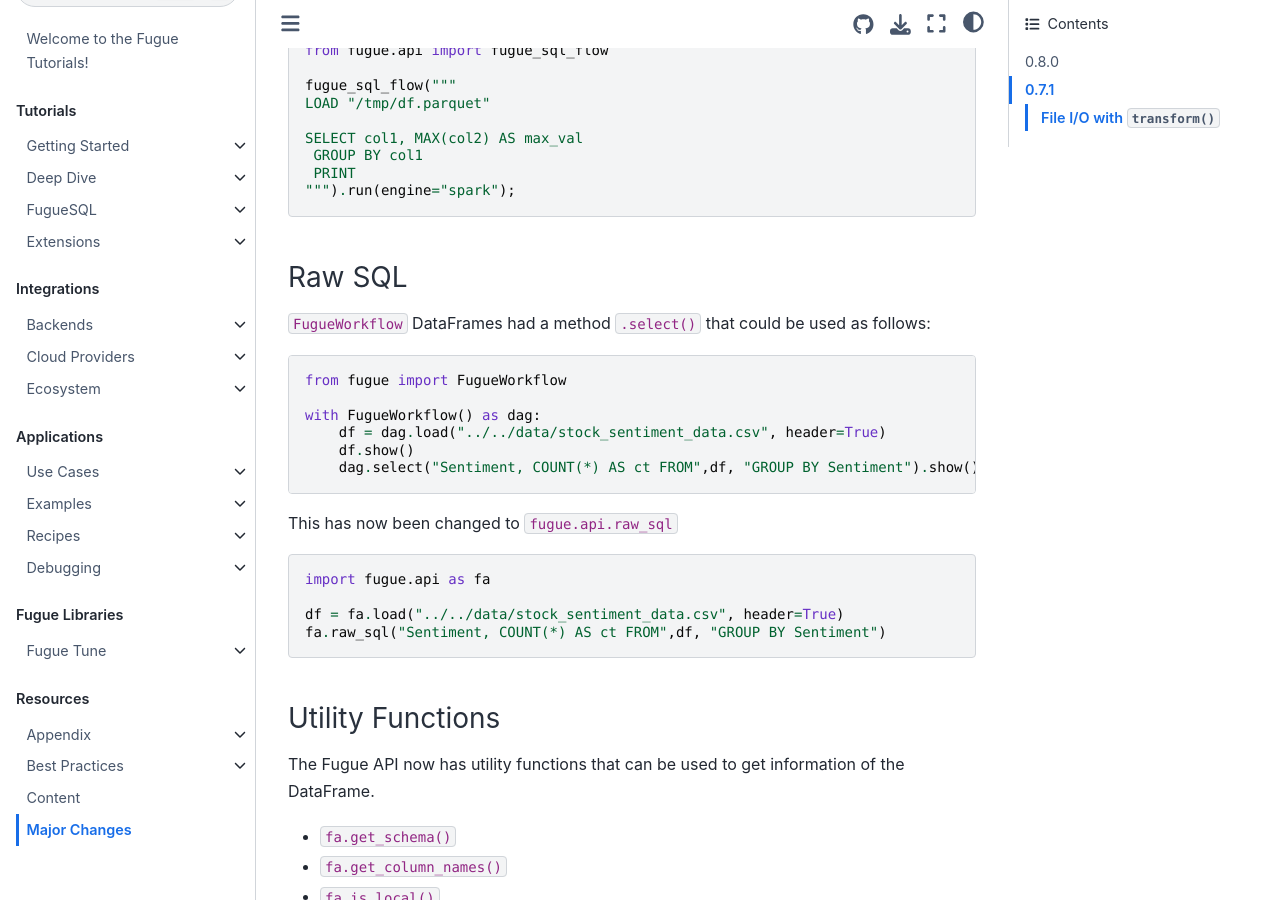
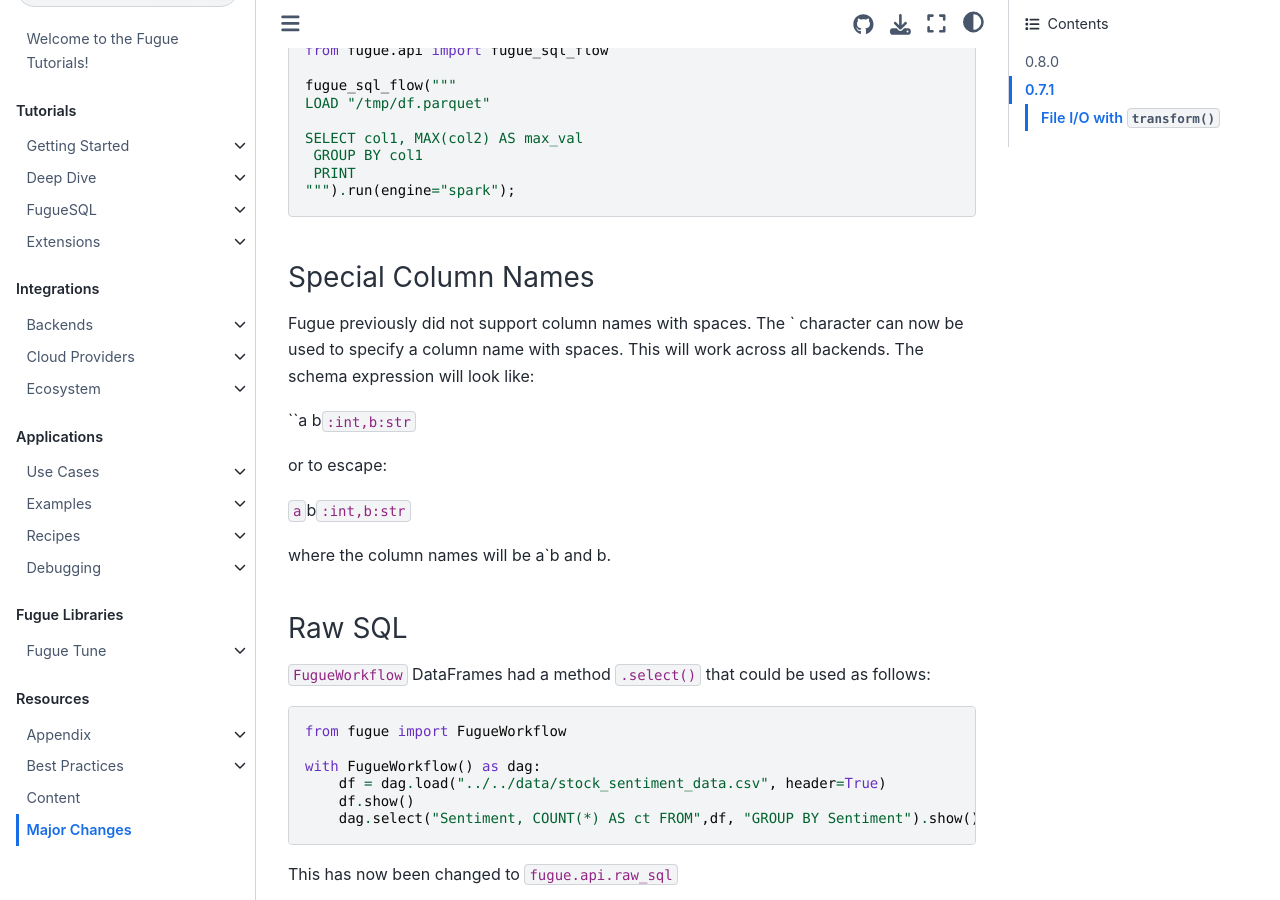
Before and after one commit to fugue-project/tutorials, a Jupyter Book: the page built from tutorials/resources/major_changes.md, in a window 1280 px wide and 900 px high, scrolled down 3271 px. Built offline with Jupyter Book 1.0.4 settings and Sphinx 7.4.7 and the Sphinx Book theme 1.1.4, drawn with Linux system fonts in a browser that asks for light colours; pages that are not in the unit, such as notebooks, are missing from menus.

Commit message:
updating major changes

````diff
--- a/tutorials/resources/major_changes.md
+++ b/tutorials/resources/major_changes.md
@@ -129,6 +129,19 @@
 """).run(engine="spark");
 ```
 
+### Special Column Names
+
+Fugue previously did not support column names with spaces. The ` character can now be used to specify
+a column name with spaces. This will work across all backends. The schema expression will look like:
+
+``a b`:int,b:str`
+
+or to escape:
+
+``a``b`:int,b:str`
+
+where the column names will be a`b and b.
+
 ### Raw SQL
 
 `FugueWorkflow` DataFrames had a method `.select()` that could be used as follows:
````
